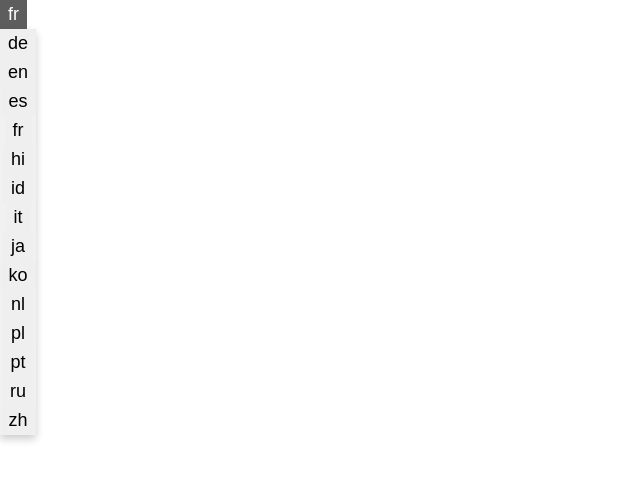
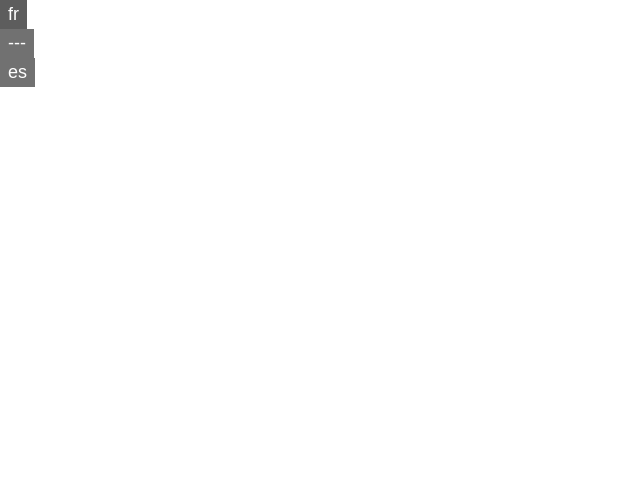
Before and after one commit to taeyoonwf/catchtext, a Next.js app: page /dropdown-langid in a window 1280 px wide. Shown: the top 480 px of the page, without its empty margins (0-640 px from the left). Built offline with nearby package versions, Linux system fonts and the light colour scheme.

Commit message:
fix dropdown

```diff
--- a/app/dropdown-langid/layout.css
+++ b/app/dropdown-langid/layout.css
@@ -15,11 +15,18 @@
   }
 
   .sel-lang-id-dropdown-content {
-    display: none;
     position: absolute;
     background-color: #f1f1f1;
     box-shadow: 0px 4px 8px 0px rgba(0,0,0,0.2);
     z-index: 1;
+  }
+
+  .display-none {
+    display: none;
+  }
+
+  .display-block {
+    display: block;
   }
 
   .comment {
@@ -38,6 +45,6 @@
 
   .sel-lang-id-dropdown-content button:hover {background-color: #ddd;}
 
-  .sel-lang-id-dropdown:hover .sel-lang-id-dropdown-content {display: block;}
+  .sel-lang-id-dropdown-comment:hover .sel-lang-id-dropdown-content {display: block;}
 
   .sel-lang-id-dropdown:hover .sel-lang-id-dropbtn {background-color: #5d5d5d;}
--- a/app/dropdown-langid/page.tsx
+++ b/app/dropdown-langid/page.tsx
@@ -3,6 +3,14 @@ import SelectorLangId from "./selectorLangId";
 
 export default function Home() {
   return (<>
-    <SelectorLangId defaultSelectedKey='fr' />
+    <div>
+      <SelectorLangId defaultSelectedKey='fr' />
+    </div>
+    <div>
+      <SelectorLangId defaultSelectedKey='---' />
+    </div>
+    <div>
+      <SelectorLangId defaultSelectedKey='es' />
+    </div>
   </>);
 }
--- a/app/dropdown-langid/selectorLangId.tsx
+++ b/app/dropdown-langid/selectorLangId.tsx
@@ -2,7 +2,7 @@
 import React, { useState } from 'react';
 import './layout.css';
 
-const langIds: string[] = ['de', 'en', 'es', 'fr', 'hi', 'id', 'it',
+const langIds: string[] = ['---', 'de', 'en', 'es', 'fr', 'hi', 'id', 'it',
 'ja', 'ko', 'nl', 'pl', 'pt', 'ru', 'zh'];
 
 interface SelectorLangIdProps {
@@ -11,21 +11,39 @@ interface SelectorLangIdProps {
 
 export default function SelectorLangId({defaultSelectedKey}: SelectorLangIdProps) {
     const [langId, setLangId] = useState(defaultSelectedKey);
-    const [menuClosed, setMenuClosed] = useState(false);
+    const [btnHover, setBtnHover] = useState(false);
+    const [stop, setStop] = useState(false);
 
     const changeLangId = (e: React.MouseEvent<HTMLButtonElement>) => {
         const newLangId = e.currentTarget.innerHTML;
         setLangId(newLangId);
-        setMenuClosed(true);
-        setTimeout(() => {
-            setMenuClosed(false)
-        }, 1);
+        setBtnHover(false);
+        SelectorLangId.prototype.justClosed = true;
     };
 
-    return (<div className="sel-lang-id-dropdown">
-        <button className="sel-lang-id-dropbtn">{langId}</button>
-        <div className="sel-lang-id-dropdown-content">
-            {!menuClosed && langIds.map((theId) => (
+    return (
+    <div className="sel-lang-id-dropdown"
+        onMouseMove={() => {
+            setBtnHover(!stop && SelectorLangId.prototype.justClosed != true);
+            SelectorLangId.prototype.justClosed = false;
+        }}
+        onMouseOut={() => {
+            setBtnHover(false);
+            setStop(false);
+        }}
+        //onMouseEnter={() => console.log('mouse enter')}
+        //onMouseLeave={() => console.log('mouse leave')}
+    >
+        <button className="sel-lang-id-dropbtn"
+            onClick={() => {
+                setStop(true);
+                SelectorLangId.prototype.justClosed = true;
+            }}
+        >
+            {langId}
+        </button>
+        <div className={`${(btnHover && !stop) ? "display-block" : "display-none"} sel-lang-id-dropdown-content`}>
+            {langIds.map((theId) => (theId !== '---' &&
                 <button key={theId} onClick={changeLangId}>{theId}</button>
             ))}
         </div>
--- a/app/text-unit/page.tsx
+++ b/app/text-unit/page.tsx
@@ -22,7 +22,7 @@ const tmpData = {
 
 export default function TextUnit() {
     const [text, setText] = useState('');
-    const [trans, setTrans] = useState<string[]>(['abc', 'def']);
+    const [trans, setTrans] = useState<string[]>([]);
     const playSound = (e: React.MouseEvent<HTMLButtonElement>) => {
         console.log('asdf');
         console.log(e);
@@ -50,7 +50,7 @@ export default function TextUnit() {
                     value={text}
                     onChange={handleTextChange}
                 />
-                <SelectorLangId defaultSelectedKey='en' />
+                <SelectorLangId defaultSelectedKey='---' />
             </div>
         </div>
         <div className='translation-part'>
@@ -60,7 +60,7 @@ export default function TextUnit() {
                         value={value}
                         onChange={handleTextChange}
                     />
-                    <SelectorLangId defaultSelectedKey='en' />
+                    <SelectorLangId defaultSelectedKey='---' />
             </div>))}
             <div className='add-translation'>
                 <button onClick={addTranslation}>+</button>
```
